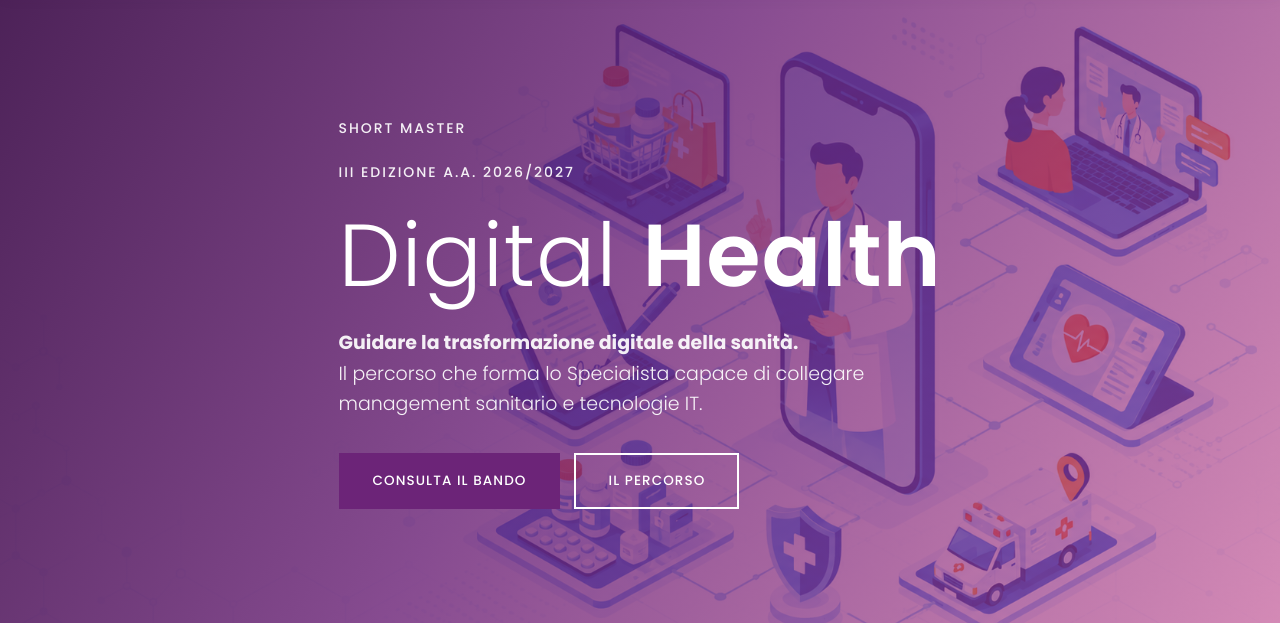
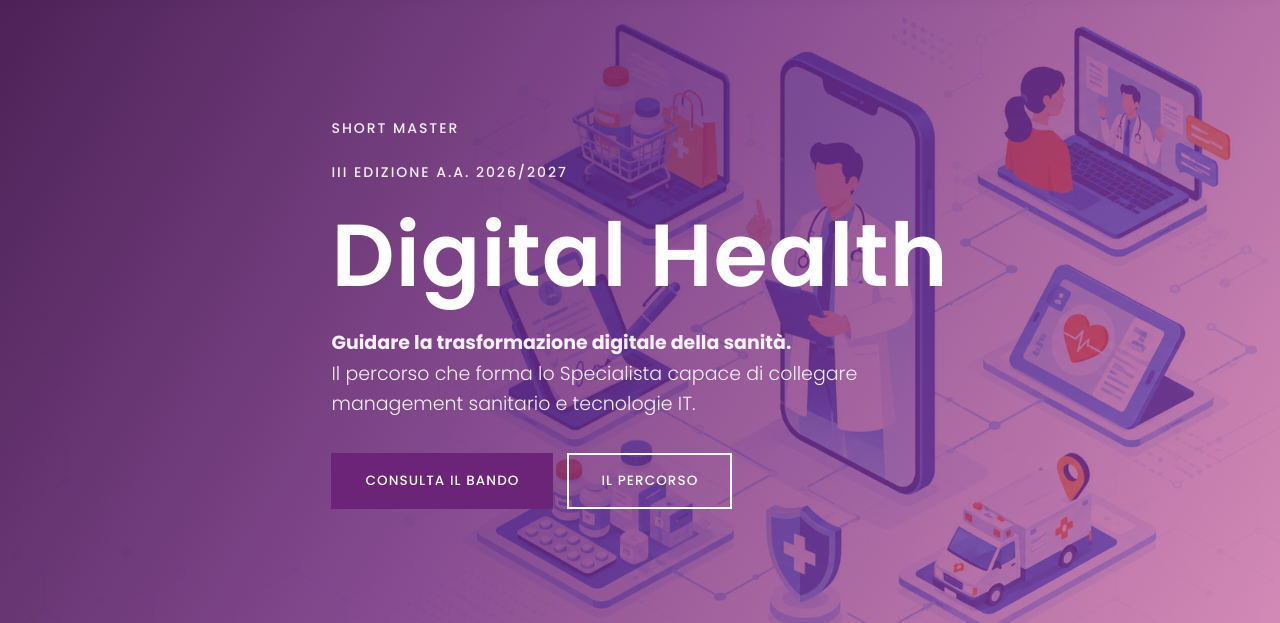
Before and after one commit to masterdigitalhealthuniba/masterdigitalhealthuniba.github.io, a plain HTML site: page index.html in a window 1280 px wide. Shown: the part 123-746 px from the top of the page. Drawn offline with Linux system fonts and the light colour scheme.

Commit message:
Update index.html

```diff
--- a/index.html
+++ b/index.html
@@ -189,7 +189,7 @@ footer .cup{font-size:12px;opacity:.6}
     <div class="eyebrow">Short Master</div>
     <div class="eyebrow">III Edizione a.a. 2026/2027</div>
 
-    <h1>Digital <b>Health</b></h1>
+    <h1><b>Digital Health</b></h1>
     <p class="lead"><b>Guidare la trasformazione digitale della sanità.</b> <br> Il percorso che forma lo Specialista capace di collegare management sanitario e tecnologie IT.</p>
     <div class="cta-row">
       <a class="btn btn-viola" href="#iscrizione">Consulta il bando</a>
```
